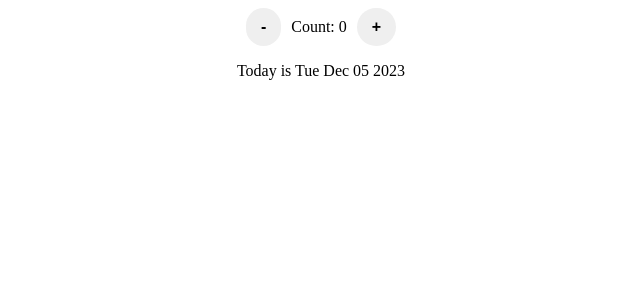
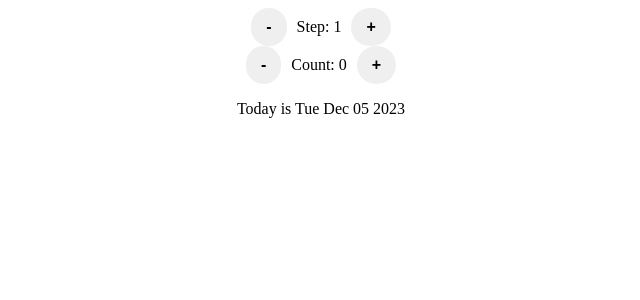
Before and after one commit to ADITYA4X/React-date-counter, a React (Create React App) app: page / in a window 1280 px wide. Shown: the top 300 px of the page, without its empty margins (319-959 px from the left). Built offline with nearby package versions, Linux system fonts and the light colour scheme.

Commit message:
File Updated

```diff
--- a/src/App.js
+++ b/src/App.js
@@ -11,19 +11,31 @@ export default function App() {
 
 function Counter() {
   const [count, setCount] = useState(0);
+  const [step, setstep] = useState(1);
 
   const date = new Date();
   date.setDate(date.getDate() + count);
 
   return <div>
     <div>
-      <div>
-        <button className="buttons" onClick={()=> setCount(c => c - 1)}>-</button>
-        <span>Count: {count}</span>
-        <button className="buttons" onClick={()=> setCount((c) => c + 1)}>+</button>
+     <div>
+        <button className="buttons" onClick={()=> setstep((c) => c - 1)}>-</button>
+        <span>Step: {step}</span>
+        <button className="buttons" onClick={()=> setstep((c) => c + 1)}>+</button>
       </div>
 
-      <p> <span>{count === 0 ? "Today is " : count > 0 ? `${count} days from today is ` : `${Math.abs(count)} days ago was `} </span>
+      <div>
+        <button className="buttons" onClick={()=> setCount(c => c - step)}>-</button>
+        <span>Count: {count}</span>
+        <button className="buttons" onClick={()=> setCount((c) => c + step)}>+</button>
+      </div>
+
+
+
+      <p>
+        <span>
+          {count === 0 ? "Today is " : count > 0 ? `${count} days from today is ` : `${Math.abs(count)} days ago was `}
+        </span>
 
         <span>{date.toDateString()}</span>
       </p>
```
